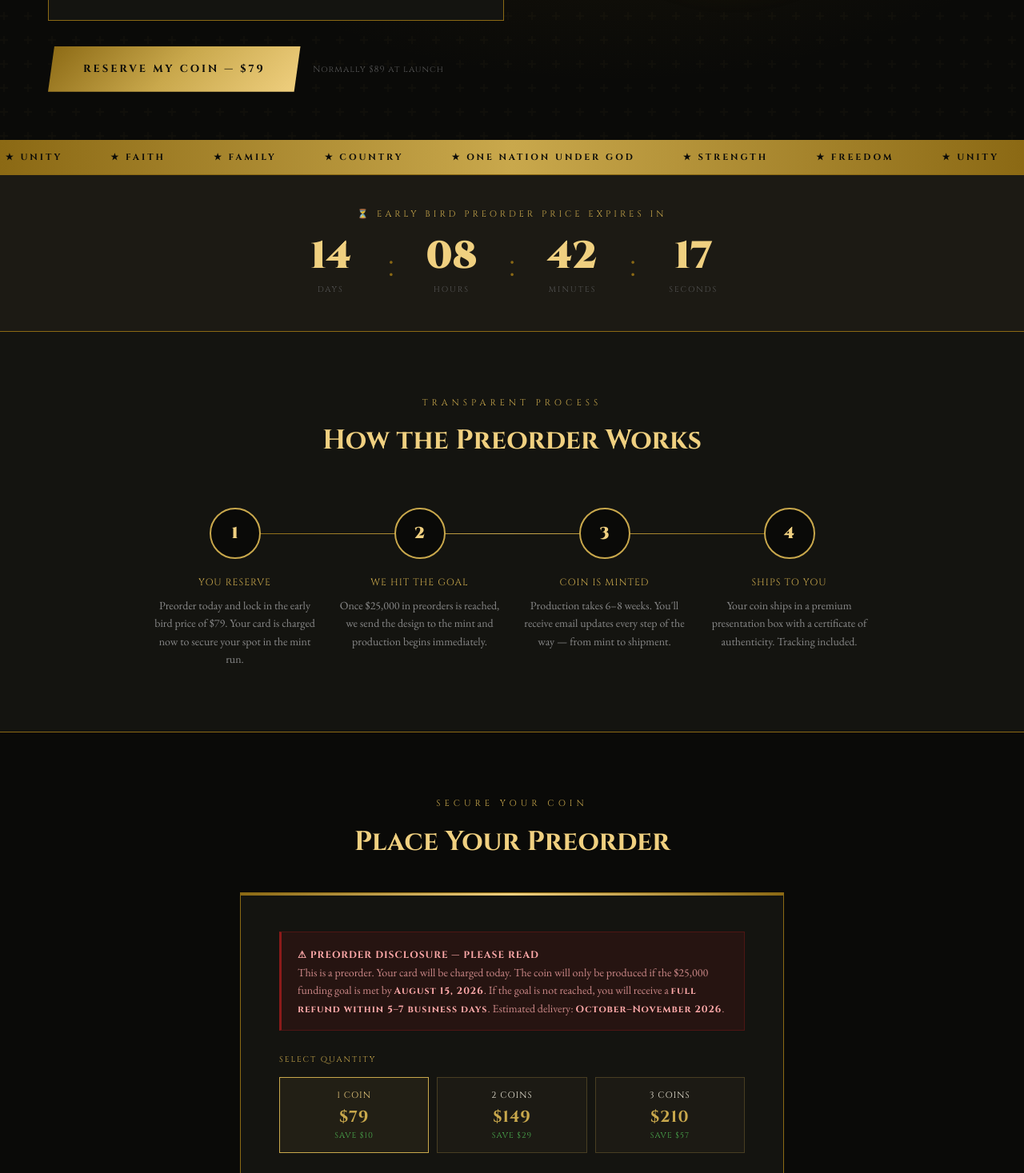
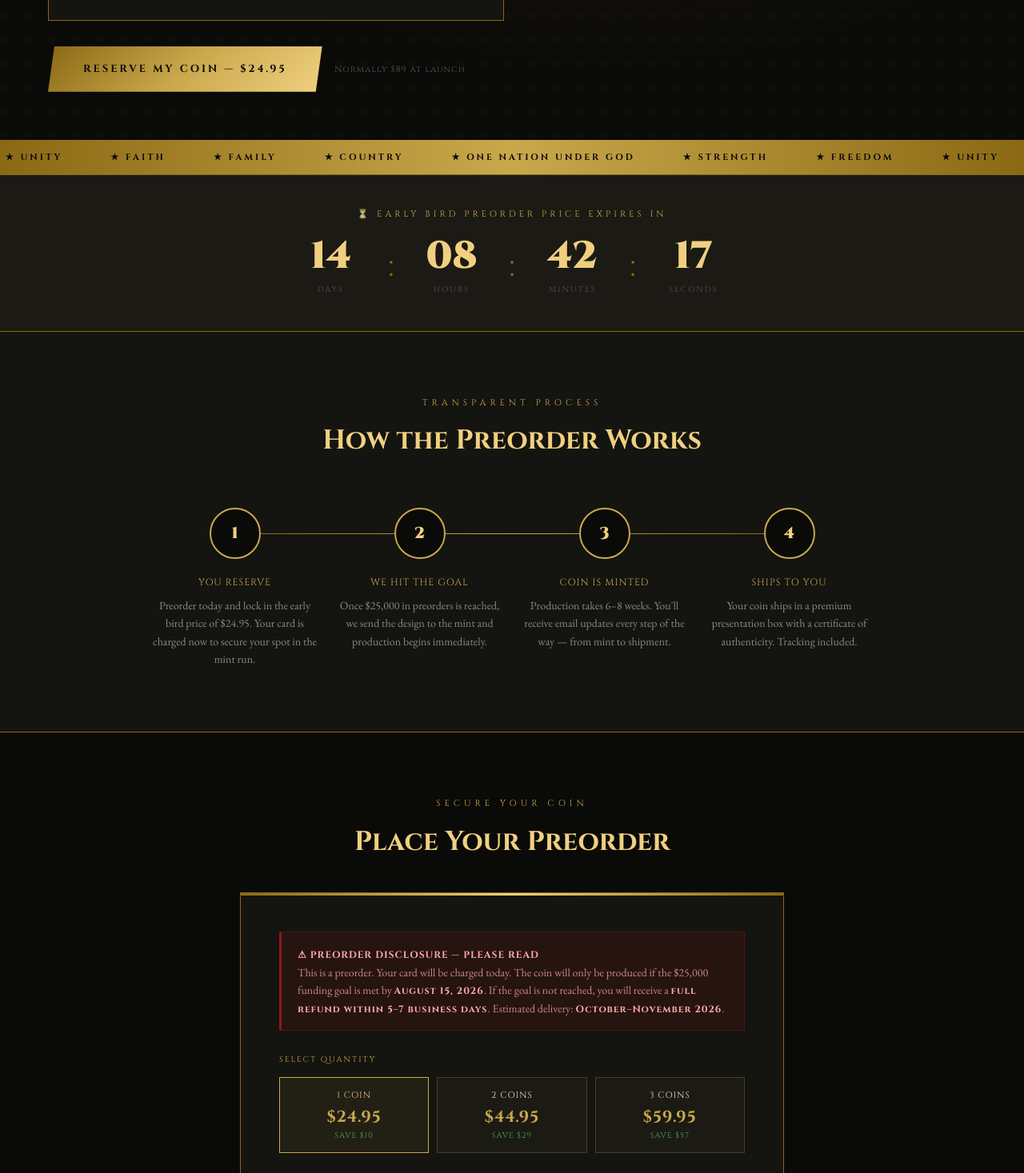
Before and after one commit to americanlegacy/america250-preorder, a website: page public/index.html in a window 1280 px wide. Shown: the part 716-2183 px from the top of the page at 80% size. Drawn offline with nearby package versions, Linux system fonts and the light colour scheme; a script that the page names is missing.

Commit message:
Update index.html

```diff
--- a/public/index.html
+++ b/public/index.html
@@ -205,7 +205,7 @@
       <div class="progress-legend"><span>0%</span><span id="pct-label">57% FUNDED</span><span>GOAL: $25,000</span></div>
     </div>
 
-    <a href="#preorder" style="display:inline-block;background:linear-gradient(135deg,var(--gold-deep),var(--gold),var(--gold-light));color:var(--black);font-family:'Cinzel',serif;font-size:13px;font-weight:700;letter-spacing:3px;padding:18px 44px;text-decoration:none;clip-path:polygon(8px 0%,100% 0%,calc(100% - 8px) 100%,0% 100%);transition:all 0.25s;">RESERVE MY COIN — $79</a>
+    <a href="#preorder" style="display:inline-block;background:linear-gradient(135deg,var(--gold-deep),var(--gold),var(--gold-light));color:var(--black);font-family:'Cinzel',serif;font-size:13px;font-weight:700;letter-spacing:3px;padding:18px 44px;text-decoration:none;clip-path:polygon(8px 0%,100% 0%,calc(100% - 8px) 100%,0% 100%);transition:all 0.25s;">RESERVE MY COIN — $24.95</a>
     <span style="font-family:'Cinzel',serif;font-size:11px;color:#555;letter-spacing:1px;margin-left:12px;">Normally $89 at launch</span>
   </div>
   <div style="display:flex;justify-content:center;align-items:center;">
@@ -242,7 +242,7 @@
   <div class="section-title">TRANSPARENT PROCESS</div>
   <h2 class="section-heading">How the Preorder Works</h2>
   <div class="steps">
-    <div class="step"><div class="step-num">1</div><div class="step-title">YOU RESERVE</div><div class="step-desc">Preorder today and lock in the early bird price of $79. Your card is charged now to secure your spot in the mint run.</div></div>
+    <div class="step"><div class="step-num">1</div><div class="step-title">YOU RESERVE</div><div class="step-desc">Preorder today and lock in the early bird price of $24.95. Your card is charged now to secure your spot in the mint run.</div></div>
     <div class="step"><div class="step-num">2</div><div class="step-title">WE HIT THE GOAL</div><div class="step-desc">Once $25,000 in preorders is reached, we send the design to the mint and production begins immediately.</div></div>
     <div class="step"><div class="step-num">3</div><div class="step-title">COIN IS MINTED</div><div class="step-desc">Production takes 6–8 weeks. You'll receive email updates every step of the way — from mint to shipment.</div></div>
     <div class="step"><div class="step-num">4</div><div class="step-title">SHIPS TO YOU</div><div class="step-desc">Your coin ships in a premium presentation box with a certificate of authenticity. Tracking included.</div></div>
@@ -261,9 +261,9 @@
 
     <p style="font-family:'Cinzel',serif;font-size:10px;letter-spacing:2px;color:var(--gold);margin-bottom:14px;">SELECT QUANTITY</p>
     <div class="qty-row">
-      <button class="qty-option active" onclick="setQty(this,79,7900,1)">1 COIN<span class="qty-price">$79</span><span class="qty-save">SAVE $10</span></button>
-      <button class="qty-option" onclick="setQty(this,149,14900,2)">2 COINS<span class="qty-price">$149</span><span class="qty-save">SAVE $29</span></button>
-      <button class="qty-option" onclick="setQty(this,210,21000,3)">3 COINS<span class="qty-price">$210</span><span class="qty-save">SAVE $57</span></button>
+      <button class="qty-option active" onclick="setQty(this,24.95,2495,1)">1 COIN<span class="qty-price">$24.95</span><span class="qty-save">SAVE $10</span></button>
+      <button class="qty-option" onclick="setQty(this,44.95,4495,2)">2 COINS<span class="qty-price">$44.95</span><span class="qty-save">SAVE $29</span></button>
+      <button class="qty-option" onclick="setQty(this,59.95,5995,3)'">3 COINS<span class="qty-price">$59.95</span><span class="qty-save">SAVE $57</span></button>
     </div>
 
     <div class="form-grid">
@@ -295,7 +295,7 @@
         <div class="order-total-label">PREORDER TOTAL</div>
         <div class="order-total-sub">Charged today · Fully refundable if goal not met</div>
       </div>
-      <span class="order-total-price" id="total-display">$79.00</span>
+      <span class="order-total-price" id="total-display">$24.95</span>
     </div>
 
     <button class="checkout-btn" id="submit-btn" onclick="handlePreorder()">★ RESERVE MY COIN NOW ★</button>
@@ -379,8 +379,8 @@ cardElement.on('change', e => {
 // ─────────────────────────────────────────────
 // QUANTITY & PRICING
 // ─────────────────────────────────────────────
-let currentDisplay = '$79.00';
-let currentAmountCents = 7900;
+let currentDisplay = '$24.95';
+let currentAmountCents = 2495';
 let currentQty = 1;
 
 function setQty(el, display, cents, qty) {
```
